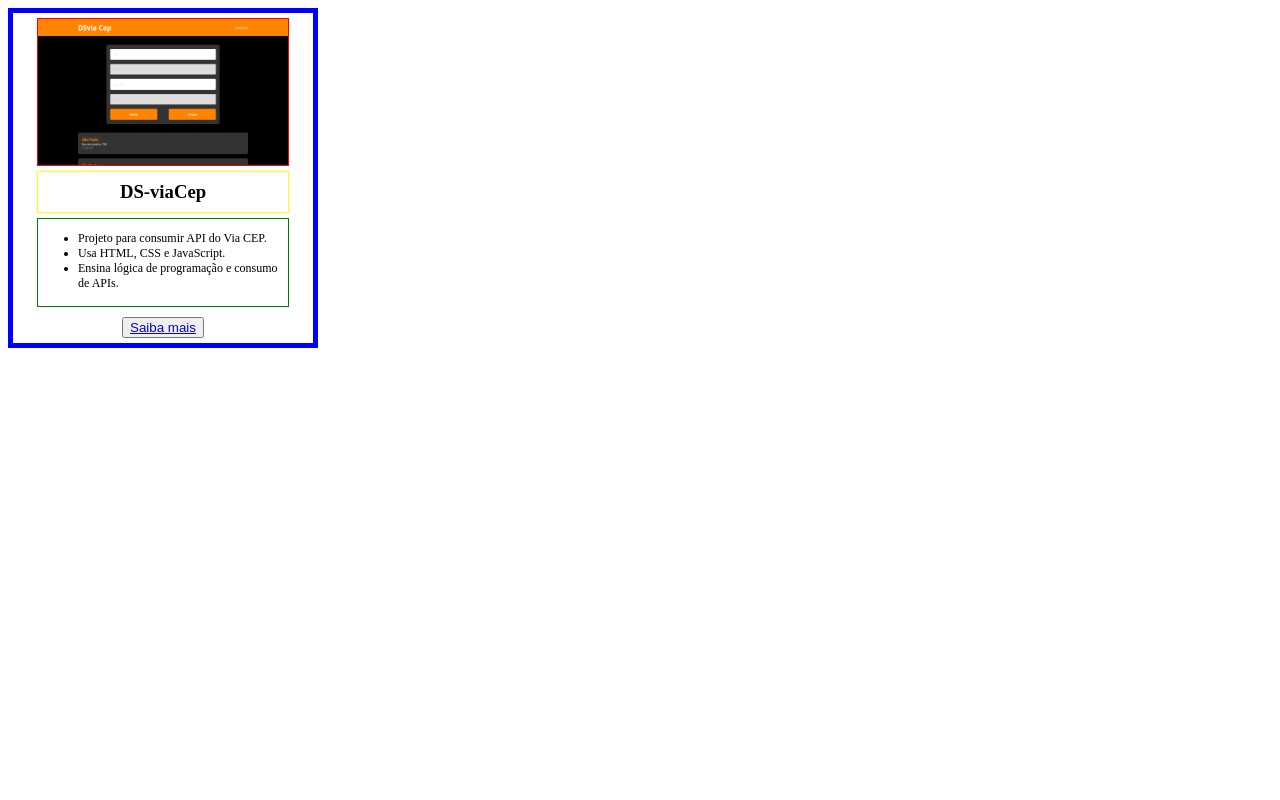
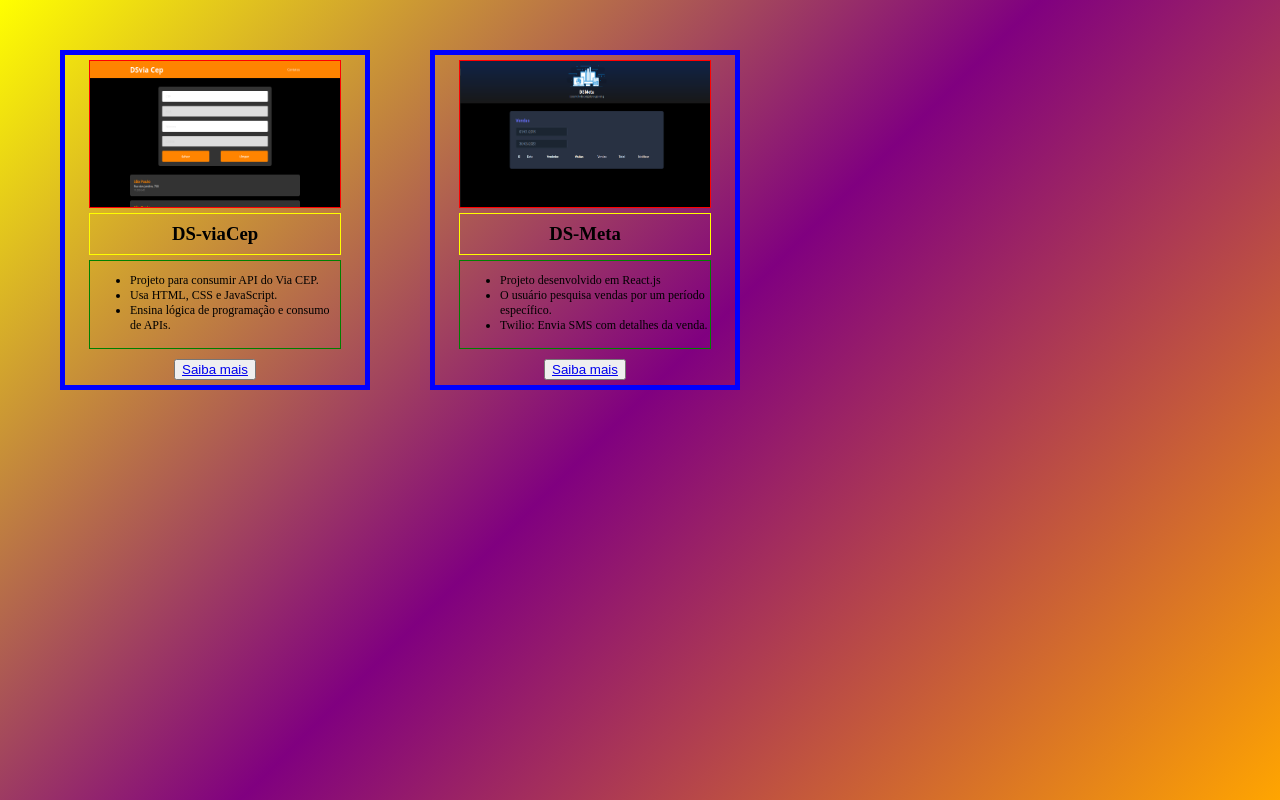
Before and after one commit to Mar-vin-bot/Mar-vin-bot.github.io, a plain HTML site: page projetos.html in a window 1280 px wide. Shown: the top 800 px of the page. Drawn offline with Linux system fonts and the light colour scheme.

Commit message:
second card and little changes

```diff
--- a/css/projetos.css
+++ b/css/projetos.css
@@ -1,3 +1,31 @@
+body{
+    padding: 0px;
+    margin: 0px;
+}
+
+herader, main, footer{
+    height: 100vh;
+    width: 100vw;
+    background: linear-gradient(-45deg, orange, purple, yellow );
+    /*
+    display: flex;
+    flex-direction: column;
+    align-items: center;
+    justify-content:center;
+    */
+    position: relative;
+    animation: backgroundTransition 8s ease-in-out infinite;
+}
+
+
+.container{
+    width: 100vh;
+    height: 100vh;
+    display: flex;
+    justify-content: space-evenly;
+    flex-direction: row;
+}
+
 .div-main{
     width: 300px;
     height: 330px;
@@ -5,6 +33,7 @@
     display: flex;
     flex-direction: column;
     align-items: center;
+   margin-top: 50px;
 
 }
 
@@ -40,6 +69,7 @@
 .div-text{
     width: 250px;
     height: 90px;
+
     font-size: 12px;
     margin-bottom: 10px;
     border: 1px solid green;
--- a/projetos.html
+++ b/projetos.html
@@ -10,10 +10,10 @@
 
 <body>
     <header></header>
-    <main>
-        <section class="div-main">
-
+    <main >
+        <section class="container">
             <!--card 1-->
+            <div class="div-main">
                 <div class="div-img"> <img src="/img/projetos/ds-viaCep.png"> </div>
                 <div class="div-title">
                     <h3>DS-viaCep</h3>
@@ -28,7 +28,25 @@
                 <div class="div-button">
                     <button><a href="https://github.com/Mar-vin-bot/DS-ViaCep.git">Saiba mais</a></button>
                 </div>
+            </div>
 
+            <!--card 2-->
+            <div class="div-main">
+                <div class="div-img"> <img src="/img/projetos/dsMeta.png"> </div>
+                <div class="div-title">
+                    <h3>DS-Meta</h3>
+                </div>
+                <div class="div-text">
+                    <ul>
+                        <li>Projeto desenvolvido em React.js</li>
+                        <li>O usuário pesquisa vendas por um período específico.</li>
+                        <li>Twilio: Envia SMS com detalhes da venda.</li>
+                    </ul>
+                </div>
+                <div class="div-button">
+                    <button><a href="https://github.com/Mar-vin-bot/dsmeta.git">Saiba mais</a></button>
+                </div>
+            </div>
 
         </section>
     </main>
```
Also changed, not shown: img/projetos/dsMeta.png (added). Lines whose indentation alone changed are shown as unchanged.
